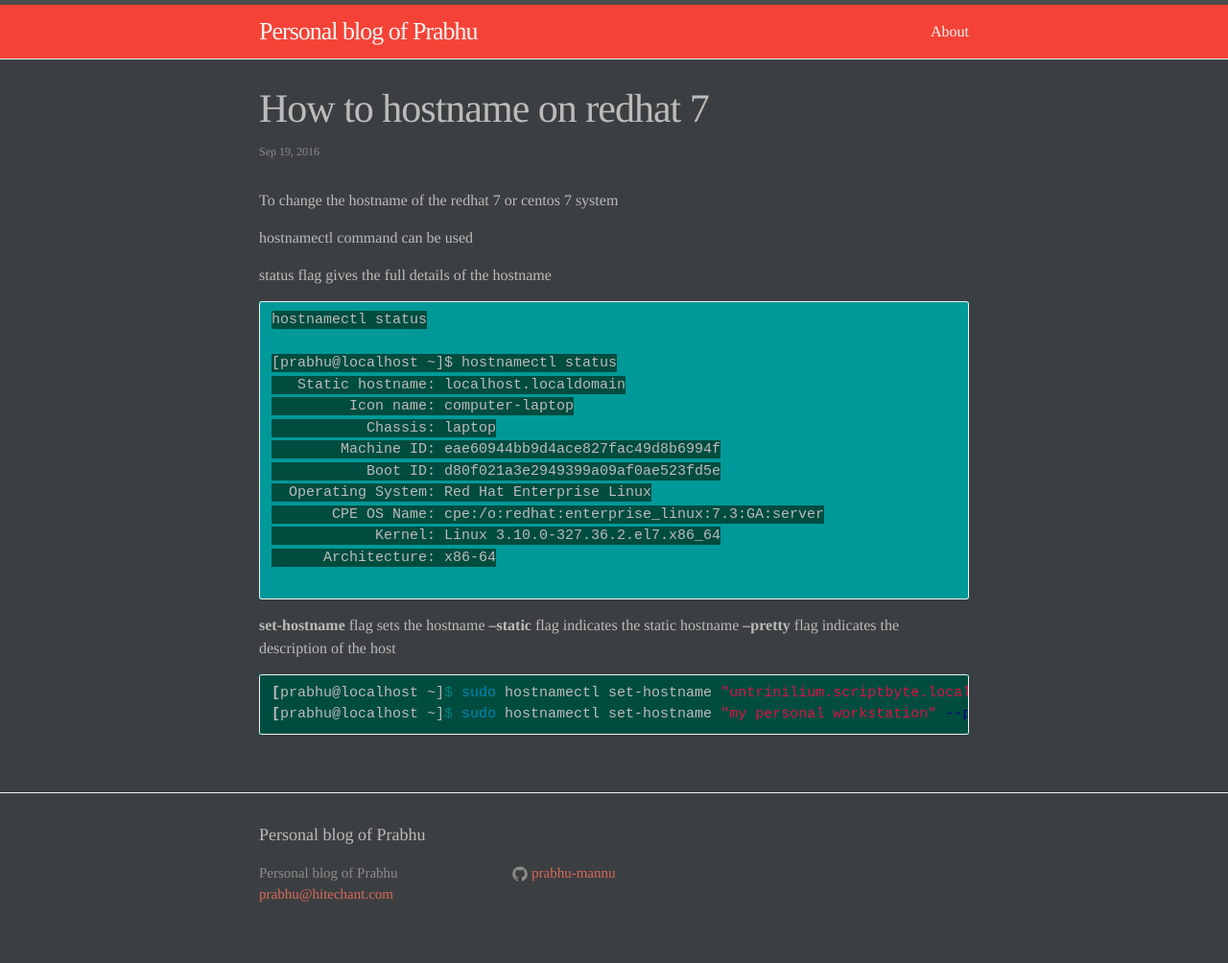
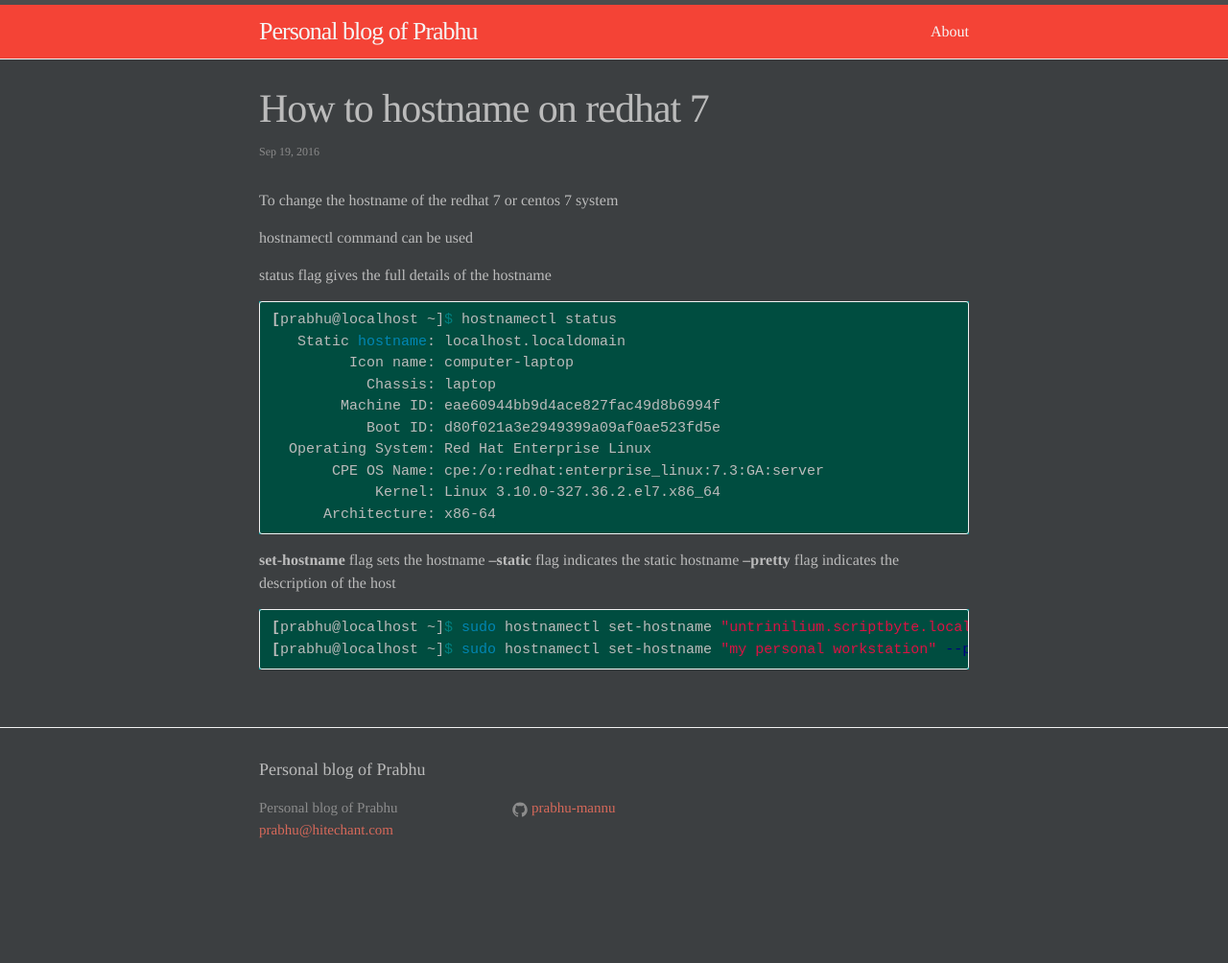
Before and after one commit to prabhu-mannu/prabhu-mannu.github.com, a Jekyll site: the page built from _posts/2016-09-19-hostnamectl-centos.markdown, in a window 1280 px wide. Shown: the whole page at 96% size. Built offline with Jekyll 4.4.1, drawn with Linux system fonts in a browser that asks for light colours; after the commit the page ends 936 px from its top, so only the background shows below that.

Commit message:
Update 2016-09-19-hostnamectl-centos.markdown

````diff
--- a/_posts/2016-09-19-hostnamectl-centos.markdown
+++ b/_posts/2016-09-19-hostnamectl-centos.markdown
@@ -19,9 +19,7 @@ hostnamectl command can be used
 
 status flag gives the full details of the hostname
 
-```
-hostnamectl status
-
+{% highlight shell %}
 [prabhu@localhost ~]$ hostnamectl status
    Static hostname: localhost.localdomain
          Icon name: computer-laptop
@@ -32,11 +30,12 @@ hostnamectl status
        CPE OS Name: cpe:/o:redhat:enterprise_linux:7.3:GA:server
             Kernel: Linux 3.10.0-327.36.2.el7.x86_64
       Architecture: x86-64
+{% endhighlight %}
 
-```
 **set-hostname** flag sets the hostname
 **--static** flag indicates the static hostname
 **--pretty** flag indicates the description of the host
+
 {% highlight shell %}
 [prabhu@localhost ~]$ sudo hostnamectl set-hostname "untrinilium.scriptbyte.local" --static
 [prabhu@localhost ~]$ sudo hostnamectl set-hostname "my personal workstation" --pretty
````
